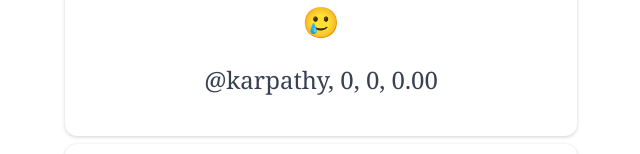
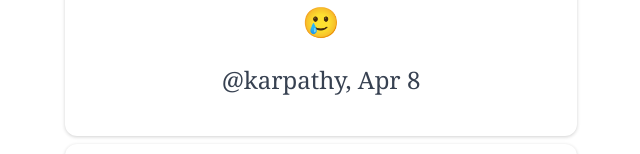
Before and after one commit to greentfrapp/twigge, a Vue app: page / in a window 1280 px wide. Shown: the part 448-602 px from the top of the page, without its empty margins (319-959 px from the left). Built offline with nearby package versions, Linux system fonts and the light colour scheme; a web font is replaced by a local one.

Commit message:
Remove logging

```diff
--- a/src/components/Main.vue
+++ b/src/components/Main.vue
@@ -6,7 +6,7 @@
           {{ tweet }}
         </div>
         <div class="font-serif text-2xl text-gray-700">
-          {{ author }}, {{ date + 1 }}, {{ deltaX }}, {{ propX.toFixed(2) }}
+          {{ author }}, {{ date }}
         </div>
       </div>
       <div class="tweet bg-white sm:shadow-around sm:rounded-xl flex flex-col justify-center min-w-screen px-6 sm:px-10 py-4 sm:py-10 gap-6 text-center z-10">
@@ -14,7 +14,7 @@
           {{ tweet }}
         </div>
         <div class="font-serif text-2xl text-gray-700">
-          {{ author }}, {{ date }}, {{ deltaX }}, {{ propX.toFixed(2) }}
+          {{ author }}, {{ date }}
         </div>
       </div>
       <CheckCircleIcon class="absolute text-gray-500 h-36 pointer-events-none z-20" :style="{ opacity: yesOpacity }" />
@@ -58,15 +58,12 @@
       board: null as any,
       tweet: 'The evolution of API for running cutting edge AI:\n- run it on your own machine \n- run it in the cloud\n- apply pay for and query an api endpoint\n- pretty please ask one of the authors to run it for you on Twitter \n🥲',
       author: '@karpathy',
-      date: 0,
+      date: 'Apr 8',
       topCard: null as any,
       isPanning: false,
       startPosX: 0,
-      startPosY: 0,
       yesOpacity: 0,
       noOpacity: 0,
-      deltaX: 0,
-      propX: 0,
     }
   },
   methods: {
@@ -89,7 +86,6 @@
         let style = window.getComputedStyle(this.topCard)
         let mx = style.transform.match(/^matrix\((.+)\)$/)
         this.startPosX = mx ? parseFloat(mx[1].split(', ')[4]) : 0
-        this.startPosY = mx ? parseFloat(mx[1].split(', ')[5]) : 0
 
       }
 
@@ -98,8 +94,6 @@
 
       // get ratio between swiped pixels and the axes
       let propX = e.deltaX / this.board.clientWidth
-      this.deltaX = e.deltaX
-      this.propX = propX
 
       // get swipe direction, left (-1) or right (1)
       let dirX = e.deltaX < 0 ? -1 : 1
@@ -136,8 +130,6 @@
             'translateX(' + posX + 'px) rotate(' + deg + 'deg)'
           this.topCard.style.opacity = 0
 
-          this.date += 1
-
         } else if (propX < -0.25 && e.direction === Hammer.DIRECTION_LEFT) {
           // get left border position
           posX = - this.board.clientWidth
@@ -145,8 +137,6 @@
           this.topCard.style.transform =
             'translateX(' + posX + 'px) rotate(' + deg + 'deg)'
           this.topCard.style.opacity = 0
-
-          this.date += 1
 
         } else {
 
```
Also changed, not shown: 5 other files (tests, documents, lock files or other folders).
